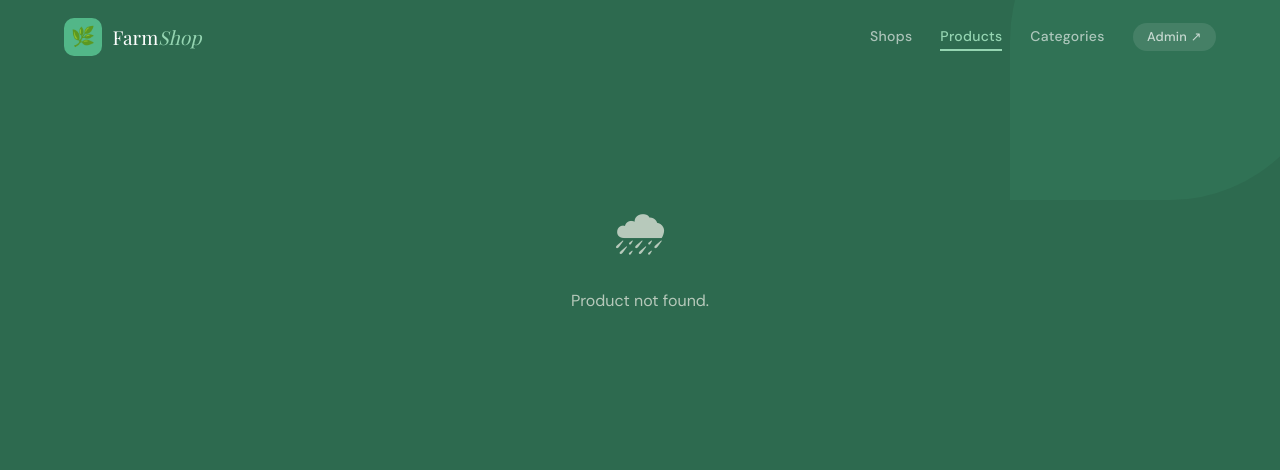
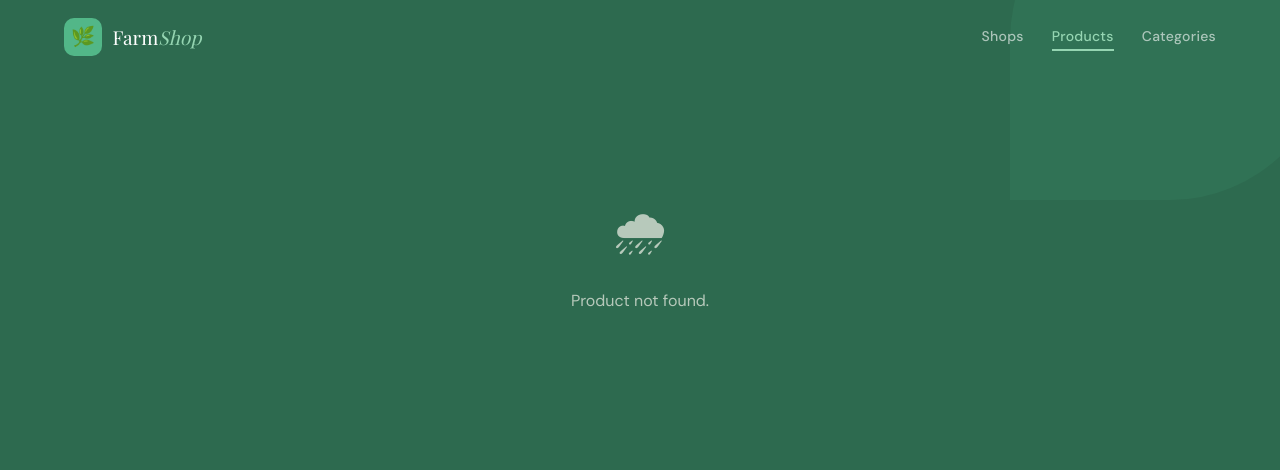
Before and after one commit to TasinHaiwan/farmshop-backend, a Django app: page /items/1/browse/ in a window 1280 px wide; the page is wider, and only the part inside the window is pictured. Shown: the top 470 px of that part. Run offline with Django 5.2, Linux system fonts and the light colour scheme; data comes from the database, SQL or seed files in the repository; some web fonts are replaced.

Commit message:
fix: remove admin button from home screen

```diff
--- a/shop/templates/shop/base.html
+++ b/shop/templates/shop/base.html
@@ -78,11 +78,6 @@
     }
     nav a:hover { color: #fff; }
     nav a.active { color: var(--sage); border-bottom-color: var(--sage); }
-    nav a.admin-link {
-      background: rgba(255,255,255,.1); color: rgba(255,255,255,.7);
-      padding: .35rem .9rem; border-radius: var(--r-pill); border: none; font-size: .8rem;
-    }
-    nav a.admin-link:hover { background: rgba(255,255,255,.18); color: #fff; }
     /* Page hero */
     .page-hero {
       background: var(--forest);
@@ -187,7 +182,6 @@
       <a href="/shops/browse/"     class="{% block nav_shops %}{% endblock %}">Shops</a>
       <a href="/items/browse/"     class="{% block nav_items %}{% endblock %} hide-mob">Products</a>
       <a href="/categories/browse/" class="{% block nav_cats %}{% endblock %} hide-mob">Categories</a>
-      <a href="/admin/" class="admin-link">Admin ↗</a>
     </nav>
   </div>
 </header>
```
